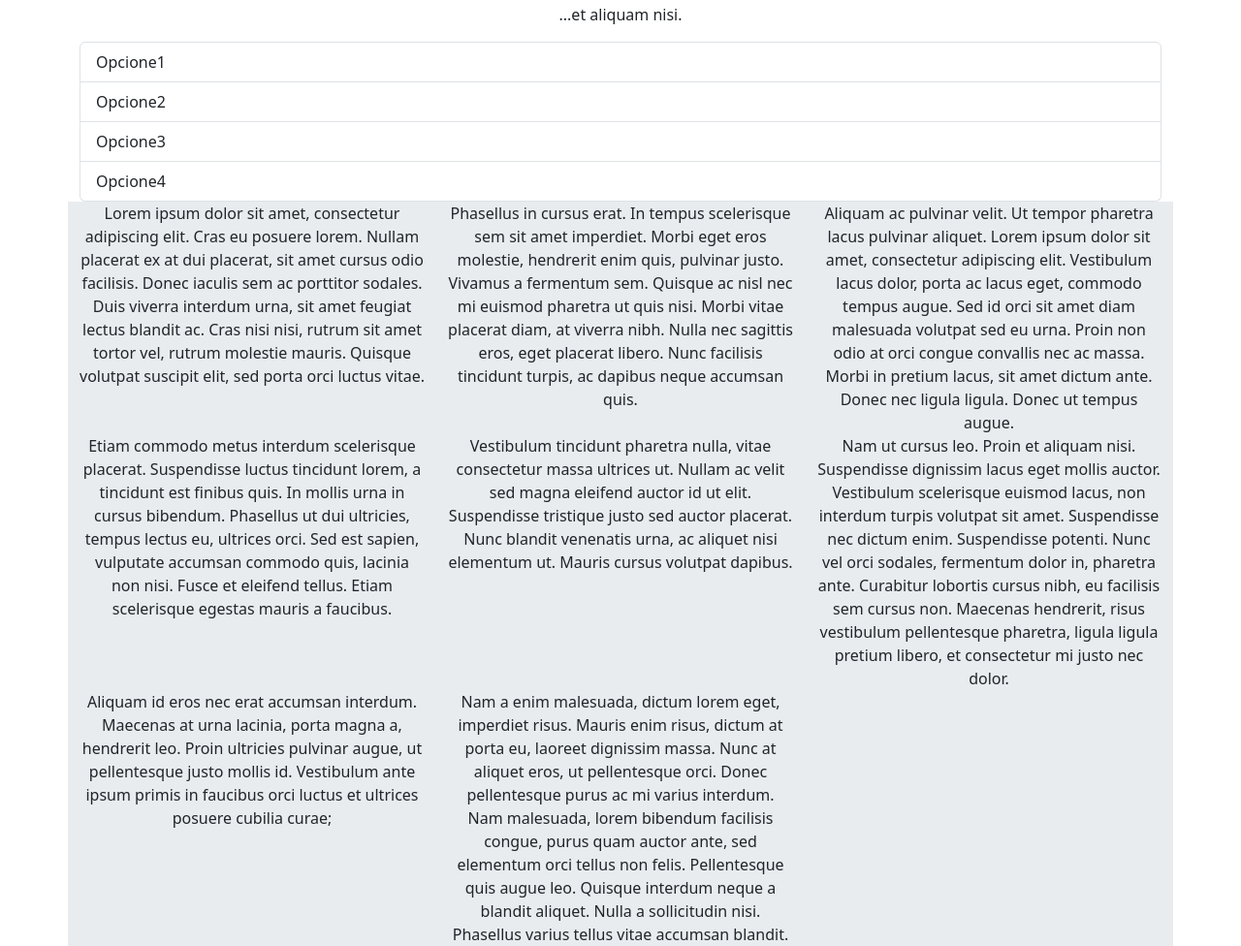
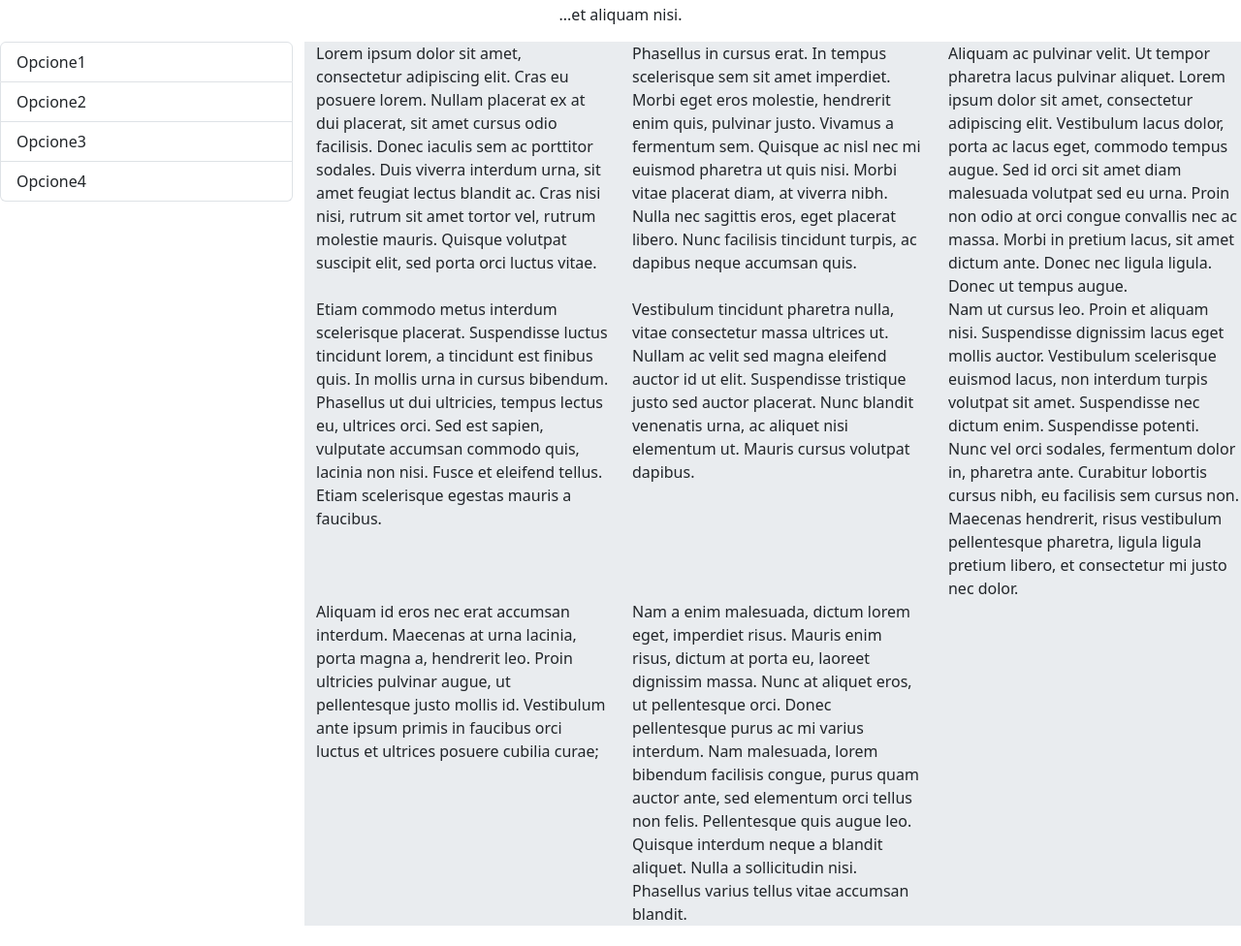
Before and after one commit to matiasribadulla/Pag-responsive, a plain HTML site: page index.html in a window 1280 px wide. Shown: the part 109-1085 px from the top of the page at 97% size. After the commit the page ends 1064 px from the top, so only its background shows below. Drawn offline with nearby package versions, Linux system fonts and the light colour scheme.

Commit message:
Update index.html

```diff
--- a/index.html
+++ b/index.html
@@ -45,6 +45,7 @@
         </nav>
     </header>
     <main>
+        <section class="row">
         <h1 class="text-center">Lorem ipsum...</h1>
         <div id="carouselExampleAutoplaying" class="carousel slide text-center" data-bs-ride="carousel">
             <div class="carousel-inner">
@@ -59,7 +60,7 @@
               </div>
             </div>
           </div>
-         <div class="container d-none d-lg-block">
+          <div class="col-lg-3 d-none d-lg-block">
             <ul class="list-group">
                 <li class="list-group-item"><button class="dropdown-item" type="button">Opcione1</button></li>
                 <li class="list-group-item"><button class="dropdown-item" type="button">Opcione2</button></li>
@@ -67,21 +68,19 @@
                 <li class="list-group-item"><button class="dropdown-item" type="button">Opcione4</button></li>
             </ul>
          </div>
-
-        <div class="container text-center">
-
-
-            <div class="row row-cols-1 row-cols-sm-2 row-cols-md-3 bg-body-secondary">
-                <div class="col">Lorem ipsum dolor sit amet, consectetur adipiscing elit. Cras eu posuere lorem. Nullam placerat ex at dui placerat, sit amet cursus odio facilisis. Donec iaculis sem ac porttitor sodales. Duis viverra interdum urna, sit amet feugiat lectus blandit ac. Cras nisi nisi, rutrum sit amet tortor vel, rutrum molestie mauris. Quisque volutpat suscipit elit, sed porta orci luctus vitae.</div>
-                <div class="col">Phasellus in cursus erat. In tempus scelerisque sem sit amet imperdiet. Morbi eget eros molestie, hendrerit enim quis, pulvinar justo. Vivamus a fermentum sem. Quisque ac nisl nec mi euismod pharetra ut quis nisi. Morbi vitae placerat diam, at viverra nibh. Nulla nec sagittis eros, eget placerat libero. Nunc facilisis tincidunt turpis, ac dapibus neque accumsan quis.</div>
-                <div class="col">Aliquam ac pulvinar velit. Ut tempor pharetra lacus pulvinar aliquet. Lorem ipsum dolor sit amet, consectetur adipiscing elit. Vestibulum lacus dolor, porta ac lacus eget, commodo tempus augue. Sed id orci sit amet diam malesuada volutpat sed eu urna. Proin non odio at orci congue convallis nec ac massa. Morbi in pretium lacus, sit amet dictum ante. Donec nec ligula ligula. Donec ut tempus augue.</div>
-                <div class="col">Etiam commodo metus interdum scelerisque placerat. Suspendisse luctus tincidunt lorem, a tincidunt est finibus quis. In mollis urna in cursus bibendum. Phasellus ut dui ultricies, tempus lectus eu, ultrices orci. Sed est sapien, vulputate accumsan commodo quis, lacinia non nisi. Fusce et eleifend tellus. Etiam scelerisque egestas mauris a faucibus.</div>
-                <div class="col">Vestibulum tincidunt pharetra nulla, vitae consectetur massa ultrices ut. Nullam ac velit sed magna eleifend auctor id ut elit. Suspendisse tristique justo sed auctor placerat. Nunc blandit venenatis urna, ac aliquet nisi elementum ut. Mauris cursus volutpat dapibus.</div>
-                <div class="col">Nam ut cursus leo. Proin et aliquam nisi. Suspendisse dignissim lacus eget mollis auctor. Vestibulum scelerisque euismod lacus, non interdum turpis volutpat sit amet. Suspendisse nec dictum enim. Suspendisse potenti. Nunc vel orci sodales, fermentum dolor in, pharetra ante. Curabitur lobortis cursus nibh, eu facilisis sem cursus non. Maecenas hendrerit, risus vestibulum pellentesque pharetra, ligula ligula pretium libero, et consectetur mi justo nec dolor.</div>
-                <div class="col">Aliquam id eros nec erat accumsan interdum. Maecenas at urna lacinia, porta magna a, hendrerit leo. Proin ultricies pulvinar augue, ut pellentesque justo mollis id. Vestibulum ante ipsum primis in faucibus orci luctus et ultrices posuere cubilia curae;</div>
-                <div class="col">Nam a enim malesuada, dictum lorem eget, imperdiet risus. Mauris enim risus, dictum at porta eu, laoreet dignissim massa. Nunc at aliquet eros, ut pellentesque orci. Donec pellentesque purus ac mi varius interdum. Nam malesuada, lorem bibendum facilisis congue, purus quam auctor ante, sed elementum orci tellus non felis. Pellentesque quis augue leo. Quisque interdum neque a blandit aliquet. Nulla a sollicitudin nisi. Phasellus varius tellus vitae accumsan blandit.</div>
+            <div class="col-lg-9 bg-body-secondary">
+                <div class="row">
+                    <div class="col-lg-4 col-md-6 col-12">Lorem ipsum dolor sit amet, consectetur adipiscing elit. Cras eu posuere lorem. Nullam placerat ex at dui placerat, sit amet cursus odio facilisis. Donec iaculis sem ac porttitor sodales. Duis viverra interdum urna, sit amet feugiat lectus blandit ac. Cras nisi nisi, rutrum sit amet tortor vel, rutrum molestie mauris. Quisque volutpat suscipit elit, sed porta orci luctus vitae.</div>
+                    <div class="col-lg-4 col-md-6 col-12">Phasellus in cursus erat. In tempus scelerisque sem sit amet imperdiet. Morbi eget eros molestie, hendrerit enim quis, pulvinar justo. Vivamus a fermentum sem. Quisque ac nisl nec mi euismod pharetra ut quis nisi. Morbi vitae placerat diam, at viverra nibh. Nulla nec sagittis eros, eget placerat libero. Nunc facilisis tincidunt turpis, ac dapibus neque accumsan quis.</div>
+                    <div class="col-lg-4 col-md-6 col-12">Aliquam ac pulvinar velit. Ut tempor pharetra lacus pulvinar aliquet. Lorem ipsum dolor sit amet, consectetur adipiscing elit. Vestibulum lacus dolor, porta ac lacus eget, commodo tempus augue. Sed id orci sit amet diam malesuada volutpat sed eu urna. Proin non odio at orci congue convallis nec ac massa. Morbi in pretium lacus, sit amet dictum ante. Donec nec ligula ligula. Donec ut tempus augue.</div>
+                    <div class="col-lg-4 col-md-6 col-12">Etiam commodo metus interdum scelerisque placerat. Suspendisse luctus tincidunt lorem, a tincidunt est finibus quis. In mollis urna in cursus bibendum. Phasellus ut dui ultricies, tempus lectus eu, ultrices orci. Sed est sapien, vulputate accumsan commodo quis, lacinia non nisi. Fusce et eleifend tellus. Etiam scelerisque egestas mauris a faucibus.</div>
+                    <div class="col-lg-4 col-md-6 col-12">Vestibulum tincidunt pharetra nulla, vitae consectetur massa ultrices ut. Nullam ac velit sed magna eleifend auctor id ut elit. Suspendisse tristique justo sed auctor placerat. Nunc blandit venenatis urna, ac aliquet nisi elementum ut. Mauris cursus volutpat dapibus.</div>
+                    <div class="col-lg-4 col-md-6 col-12">Nam ut cursus leo. Proin et aliquam nisi. Suspendisse dignissim lacus eget mollis auctor. Vestibulum scelerisque euismod lacus, non interdum turpis volutpat sit amet. Suspendisse nec dictum enim. Suspendisse potenti. Nunc vel orci sodales, fermentum dolor in, pharetra ante. Curabitur lobortis cursus nibh, eu facilisis sem cursus non. Maecenas hendrerit, risus vestibulum pellentesque pharetra, ligula ligula pretium libero, et consectetur mi justo nec dolor.</div>
+                    <div class="col-lg-4 col-md-6 col-12">Aliquam id eros nec erat accumsan interdum. Maecenas at urna lacinia, porta magna a, hendrerit leo. Proin ultricies pulvinar augue, ut pellentesque justo mollis id. Vestibulum ante ipsum primis in faucibus orci luctus et ultrices posuere cubilia curae;</div>
+                    <div class="col-lg-4 col-md-6 col-12">Nam a enim malesuada, dictum lorem eget, imperdiet risus. Mauris enim risus, dictum at porta eu, laoreet dignissim massa. Nunc at aliquet eros, ut pellentesque orci. Donec pellentesque purus ac mi varius interdum. Nam malesuada, lorem bibendum facilisis congue, purus quam auctor ante, sed elementum orci tellus non felis. Pellentesque quis augue leo. Quisque interdum neque a blandit aliquet. Nulla a sollicitudin nisi. Phasellus varius tellus vitae accumsan blandit.</div>
+                </div>
             </div>
-      </div>
+    </section>
     </main>
     <script src="https://cdn.jsdelivr.net/npm/bootstrap@5.3.2/dist/js/bootstrap.bundle.min.js" integrity="sha384-C6RzsynM9kWDrMNeT87bh95OGNyZPhcTNXj1NW7RuBCsyN/o0jlpcV8Qyq46cDfL" crossorigin="anonymous"></script>
 </body>
```
